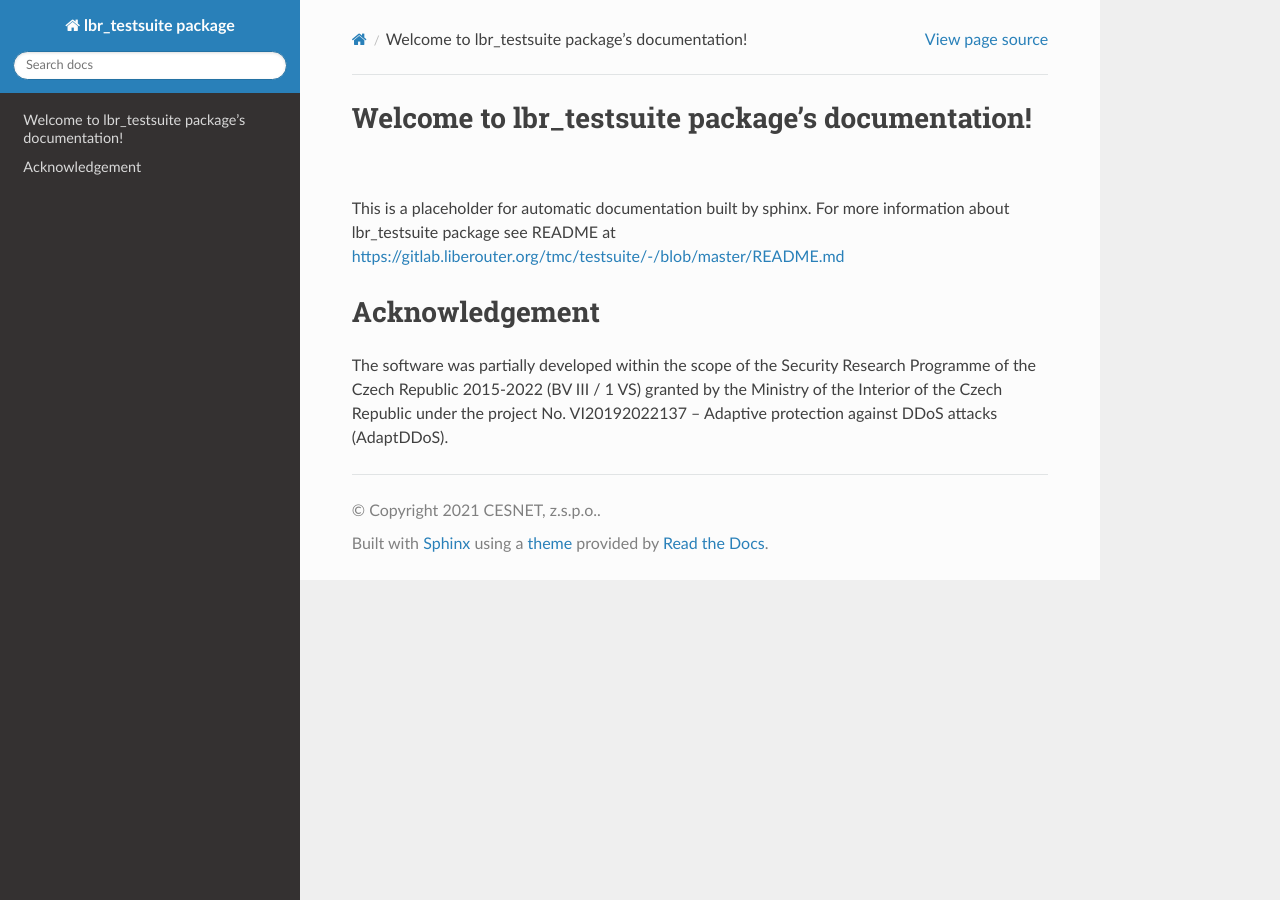
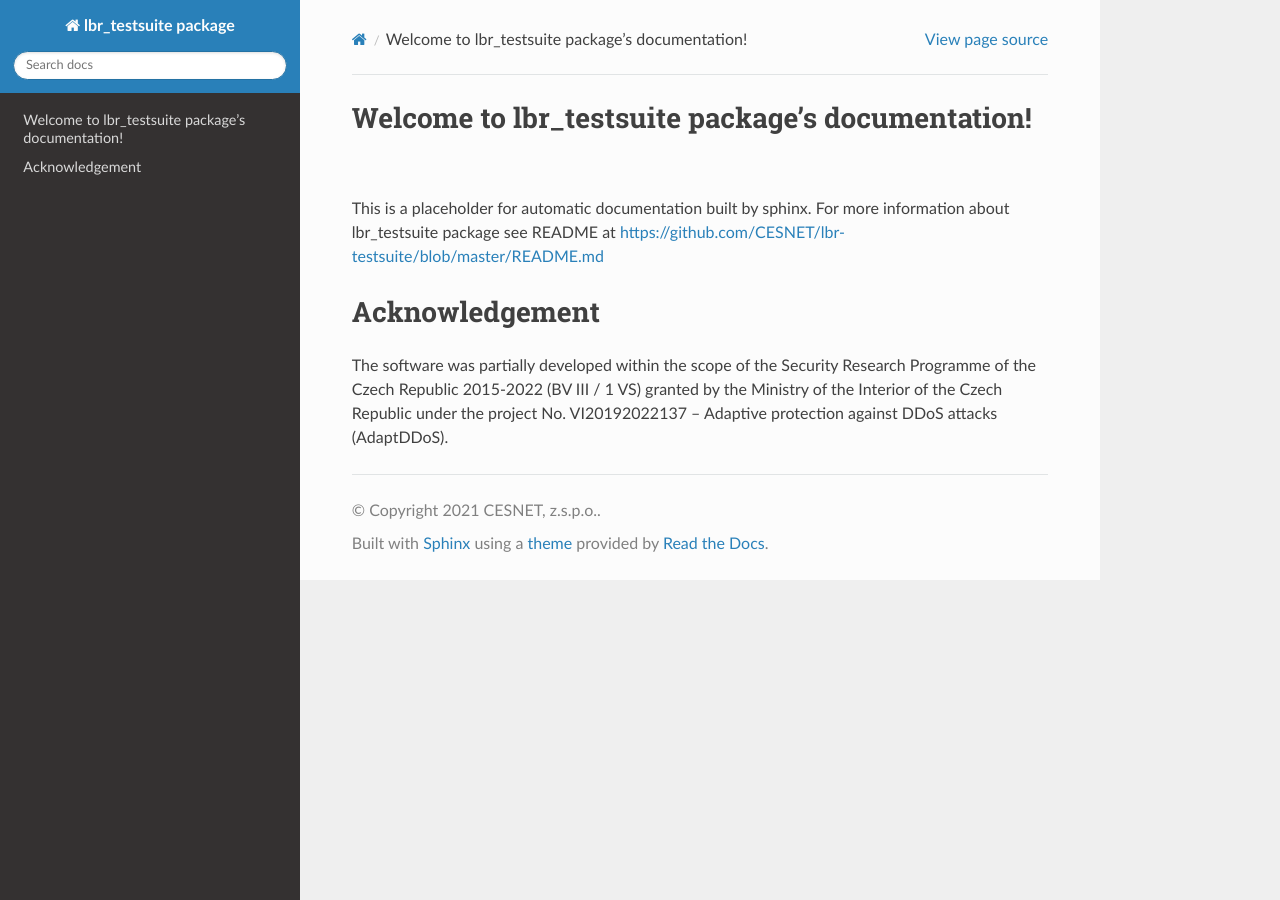
Before and after one commit to CESNET/lbr-testsuite, a Sphinx documentation site: the page built from doc/source/index.rst, in a window 1280 px wide. Built offline with Sphinx 7.4.7 and the Read the Docs theme 3.1.0, drawn with Linux system fonts in a browser that asks for light colours; pages that are not in the unit, such as notebooks, are missing from menus; some of the changed lines change nothing that is shown.

Commit message:
doc: replace gitlab with github

```diff
--- a/doc/source/index.rst
+++ b/doc/source/index.rst
@@ -3,7 +3,7 @@ Welcome to lbr_testsuite package's documentation!
 
 This is a placeholder for automatic documentation built by sphinx.
 For more information about lbr_testsuite package see README at
-https://gitlab.liberouter.org/tmc/testsuite/-/blob/master/README.md
+https://github.com/CESNET/lbr-testsuite/blob/master/README.md
 
 
 .. toctree::
```
